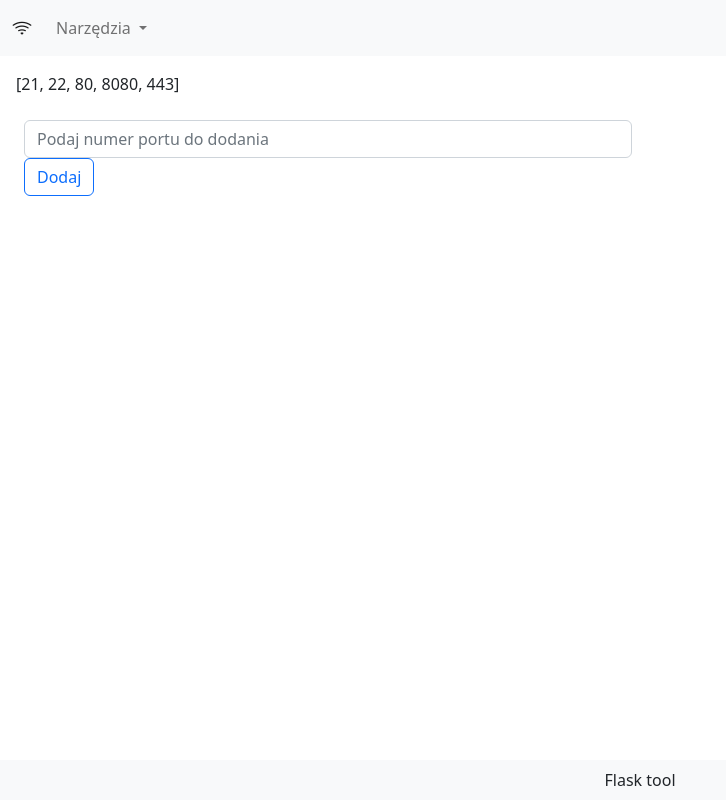
After one commit to KulpinskiPatryk/NetworkToolFlask, a Flask app: page /port_config/ in a window 1280 px wide. The commit adds this page. Shown: the whole page, without its empty margins (0-726 px from the left). Run offline with Flask 2, Linux system fonts and the light colour scheme.

Commit message:
Update visual upgrade

```diff
--- a/main.py
+++ b/main.py
@@ -112,6 +112,7 @@ def ip_spoofing(ip_source, ip_destination):
 app = Flask(__name__)
 
 
+# Index + skanowanie sieci
 @app.route('/', methods=['GET', 'POST'])
 def index():
     return render('index.html', title='Network Tool', my_ip_address=my_ip_address)
@@ -135,6 +136,7 @@ def scan_interface():
     return render('index.html', title='Network Tool', scaned=scan_interface.scanned_output, my_ip_address=my_ip_address)
 
 
+# Akcje na wybrany IP
 @app.route('/actions/<chosen_ip>', methods=['GET', 'POST'])
 def actions(chosen_ip):
     actions.chosen_ip = chosen_ip
@@ -167,7 +169,7 @@ def actions(chosen_ip):
 
     return render('actions.html', title='Network Tool', chosen_ip=chosen_ip, chosen_mac=actions.chosen_mac
                   , chosen_vendor=chosen_vendor, ping=ping_list, o_ports=open_ports, c_ports=closed_ports,
-                  spoof=spoof_list , frame=frame_list )
+                  spoof=spoof_list, frame=frame_list)
 
 
 @app.route('/actions/check_vendor/', methods=['GET', 'POST'])
@@ -228,9 +230,15 @@ def view_frame_grab():
                 if s['ip'] == actions.chosen_ip:
                     print('On port ' + str(port) + ' : ' + str(gotten_message))
                     s['frame'] = 'On port ' + str(port) + ' : ' + str(gotten_message)
-        except KeyError:
+        except ConnectionRefusedError:
             pass
         return redirect(url_for('actions', chosen_ip=actions.chosen_ip))
+
+
+# Konfiguracja Portów
+@app.route('/port_config/', methods=['GET', 'POST'])
+def view_port_config():
+    return render('port_config.html', title='Network Tool',list_of_ports=list_of_ports, my_ip_address=my_ip_address)
 
 
 if __name__ == '__main__':
--- a/templates/base.html
+++ b/templates/base.html
@@ -23,7 +23,7 @@
                     Narzędzia
                   </a>
                   <ul class="dropdown-menu" aria-labelledby="navbarDropdown">
-                    <li><a class="dropdown-item" href="/configure_ports/">Konfiguruj porty do skanowania</a></li>
+                    <li><a class="dropdown-item" href="/port_config/">Konfiguruj porty do skanowania</a></li>
                     <li><a class="dropdown-item" href="#">Another action</a></li>
                     <li><hr class="dropdown-divider"></li>
                     <li><a class="dropdown-item" href="#">Something else here</a></li>
--- /dev/null
+++ b/templates/port_config.html
@@ -0,0 +1,10 @@
+{% extends 'base.html' %}
+    {% block body %}
+        <div class="p-3">
+            <p class="text"> {{list_of_ports}}</p>
+            <form class="p-2 w-50" action="/add_port/" enctype="multipart/form-data" method="POST">
+            <input type="text" class="form-control" placeholder="Podaj numer portu do dodania">
+            <button class="btn btn-outline-primary" type="submit">Dodaj</button>
+            </form>
+        </div>
+    {% endblock %}
```
Also changed, not shown: templates/actions.html (+18 -13 lines).
